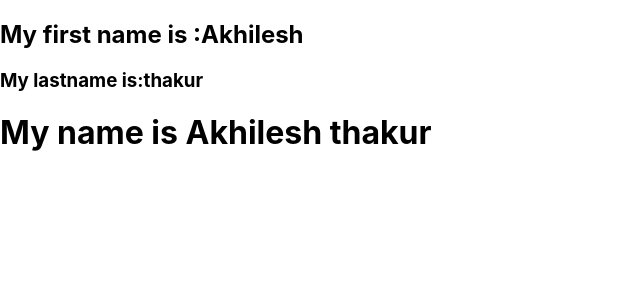
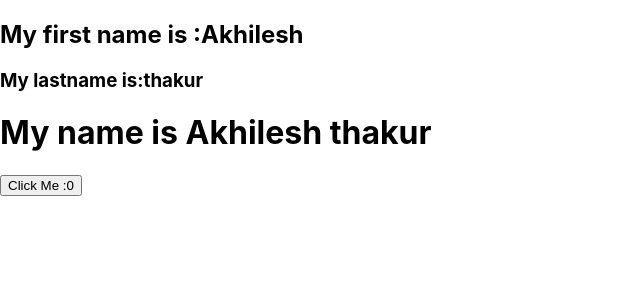
Before and after one commit to thakurakhilesh1998/ContextApiReact, a React (Create React App) app: page / in a window 1280 px wide. Shown: the top 300 px of the page, without its empty margins (0-640 px from the left). Built offline with nearby package versions, Linux system fonts and the light colour scheme.

Commit message:
use effects used

```diff
--- a/src/App.js
+++ b/src/App.js
@@ -1,11 +1,14 @@
-import React, { createContext, useCallback, useContext } from 'react';
+import React, { createContext,useEffect,useState } from 'react';
 import {CompA} from './CompA';
 import './App.css';
 const FirstName=createContext();
 const LastName=createContext();
 
 const App=() =>{
-
+  let [num,setNum]=useState('0');
+  useEffect(()=>{
+    alert("use effect comes inot play");
+  })
   return (
    <>
     <FirstName.Provider value={"Akhilesh"}>
@@ -13,6 +16,10 @@ const App=() =>{
           <CompA/>
       </LastName.Provider>
     </FirstName.Provider>
+    <button onClick={()=>{
+      num++;
+      setNum(num);
+    }}>Click Me :{num}</button>
    </>
   );
 }
```
